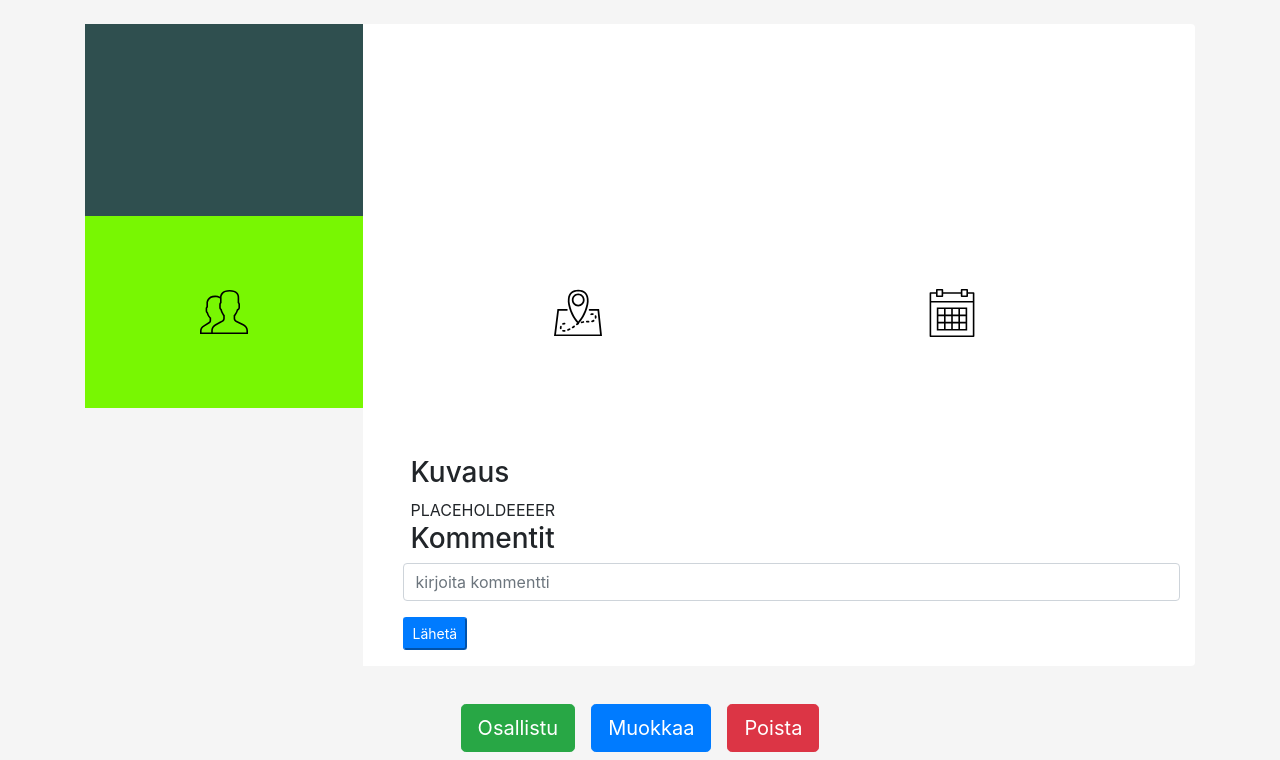
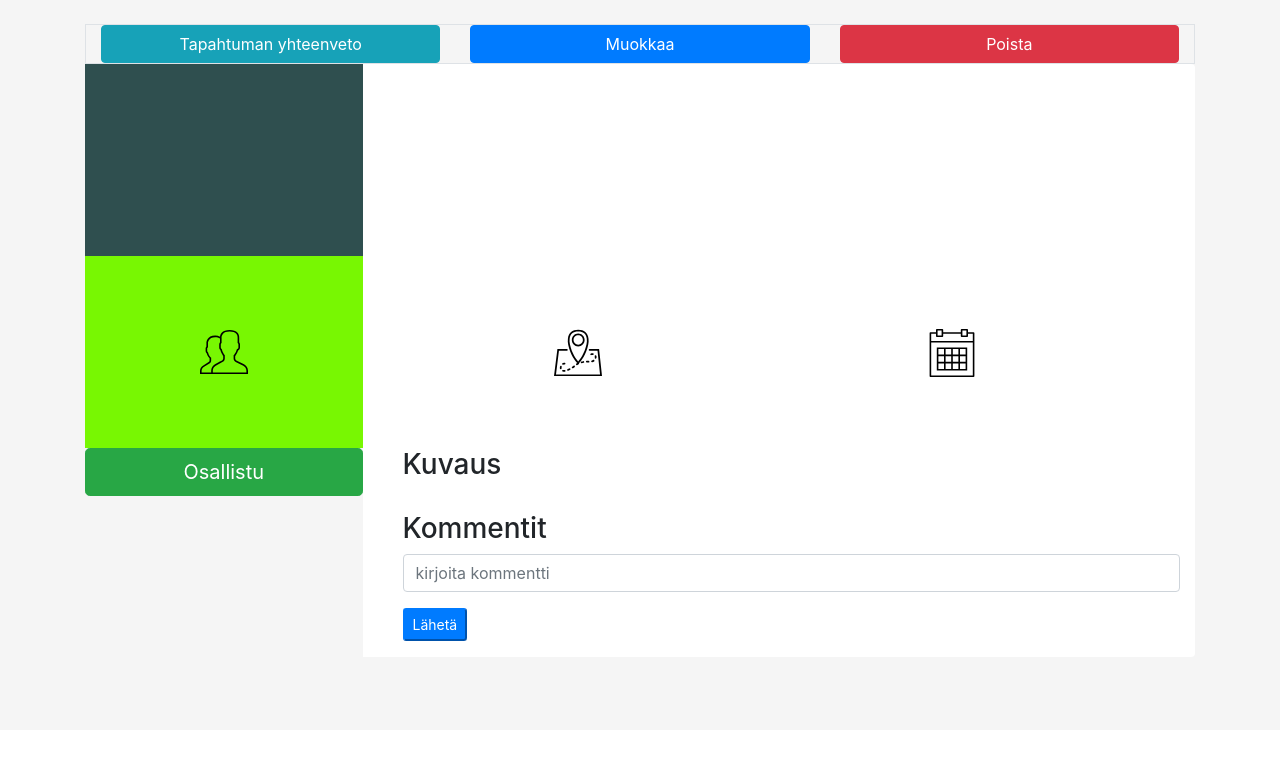
Before and after one commit to hoffrenm/tapahtumakalenteri, a Flask app: template application/templates/events/event.html in a window 1280 px wide. Shown: the part 70-830 px from the top of the page. After the commit the page ends 711 px from the top, so only its background shows below. Run offline with Flask 2, Linux system fonts and the light colour scheme; the template is opened without the code that fills it: values that come from a table or form of the project are taken from there, others are empty; some libraries are stand-ins or nearby versions.

Commit message:
redesign template for single event

```diff
--- a/application/templates/events/event.html
+++ b/application/templates/events/event.html
@@ -1,5 +1,39 @@
 {% extends "layout.html" %} {% block body %}
 
+
+<!-- ADMIN TOOLS CONTAINER TODO-->
+<!-- TODO Move to list view -->
+<div class="container border">
+  <div class="row">
+    <div class="col-4">
+      <a href="{{ url_for('event_edit', event_id=event.id) }}">
+        <button type="button" class="btn btn-block btn-info">
+          Tapahtuman yhteenveto
+        </button>
+      </a>
+    </div>
+    <div class="col-4">
+      <a href="{{ url_for('event_edit', event_id=event.id) }}">
+        <button type="button" class="btn btn-block btn-primary">
+          Muokkaa
+        </button>
+      </a>
+    </div>
+    <div class="col-4">
+      <form
+        method="POST"
+        action="{{ url_for('event_delete', event_id=event.id) }}"
+      >
+        <button type="submit" class="btn btn-block btn-danger">
+          Poista
+        </button>
+      </form>
+    </div>
+  </div>
+  <!-- END OF ADMIN TOOLS -->
+</div>
+
+<!-- EVENT CONTAINER -->
 <div class="container rounded h-100 bg-white">
   <div class="row mb-0 mt-0 align-items-center">
     <div
@@ -65,23 +99,38 @@
   </div>
 
   <div class="row">
-    <div class="col-3" style="background-color: whitesmoke"></div>
-    <div class="col-9" style="padding-top:48px;padding-left: 48px">
+    <div
+      class="col-3 m-0 p-0 justify-content-center align-items-center text-center"
+      style="width: 12rem;height:4rem;background: whitesmoke"
+    >
+      <form
+        method="POST"
+        action="{{ url_for('event_join', event_id=event.id) }}"
+      >
+        <button type="submit" class="btn btn-lg btn-success btn-block">
+          Osallistu
+        </button>
+      </form>
+    </div>
+    <div class="col-9" style="padding-left: 40px;word-wrap: break-word">
       <h3>Kuvaus</h3>
       {{ event.desscription }}
-      PLACEHOLDEEEER
     </div>
   </div>
 
   <div class="row">
     <div class="col-3" style="background-color: whitesmoke"></div>
-    <div class="col-9" style="padding-left: 48px">
+    <div class="col-9" style="padding-left: 40px">
       <h3>Kommentit</h3>
       {% for comment in comments %}
-      <p>{{ comment.name }}: {{ comment.content }}</p>
+      <p>
+        <b>{{ comment.name }}</b
+        >: {{ comment.content }}
+      </p>
       {% endfor %}
     </div>
   </div>
+
   <div class="row">
     <div class="col-3" style="background-color: whitesmoke"></div>
     <div class="col-9" style="padding-left:40px;margin-bottom:1rem">
@@ -105,18 +154,7 @@
   <!-- END OF EVENT CONTAINER -->
 </div>
 
-  <div class="row justify-content-center" style="margin-top:30px">
-    <div class="col-* m-1 p-1" role="group">
-      <form
-        method="POST"
-        action="{{ url_for('event_join', event_id=event.id) }}"
-      >
-        <button type="submit" class="btn btn-lg btn-success">
-          Osallistu
-        </button>
-      </form>
-    </div>
-    <div class="col-* m-1 p-1">
+<!-- <div class="col-* m-1 p-1">
       <a href="{{ url_for('event_edit', event_id=event.id) }}">
         <button type="button" class="btn btn-lg btn-primary">
           Muokkaa
@@ -132,7 +170,5 @@
           Poista
         </button>
       </form>
-    </div>
-  </div>
-</div>
+    </div> -->
 {% endblock %}
```
Also changed, not shown: application/events/views.py (+5 -9 lines).
